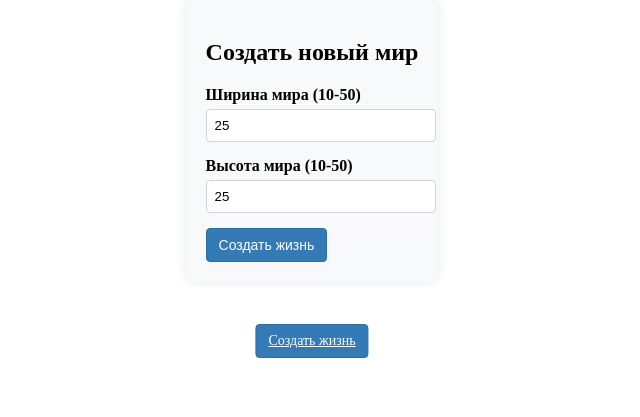
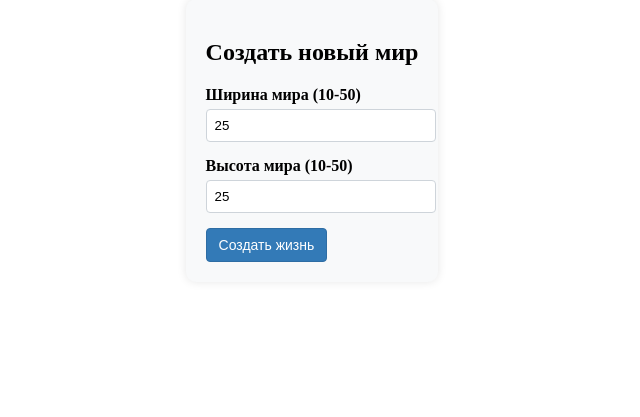
Before and after one commit to user-aefimov/game_life, a Flask app: page / in a window 1280 px wide. Shown: the part 59-476 px from the top of the page, without its empty margins (328-968 px from the left). Run offline with Flask 3, Linux system fonts and the light colour scheme.

```diff
--- a/templates/index.html
+++ b/templates/index.html
@@ -14,8 +14,6 @@
       </div>
 
       <button type="submit" class="btn btn-primary">Создать жизнь</button>
-    <a class="btn btn-primary" href="{{ url_for('live') }}">Создать жизнь</a>
-
     </form>
   </div>
 {% endblock %}
```
